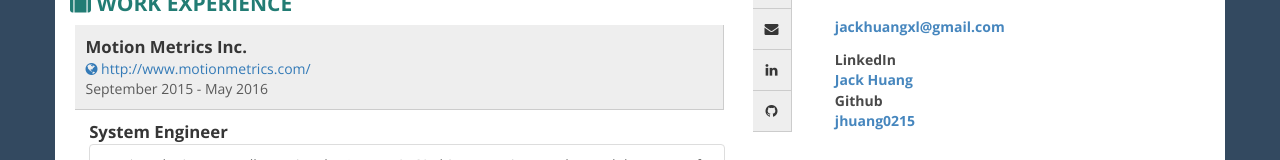
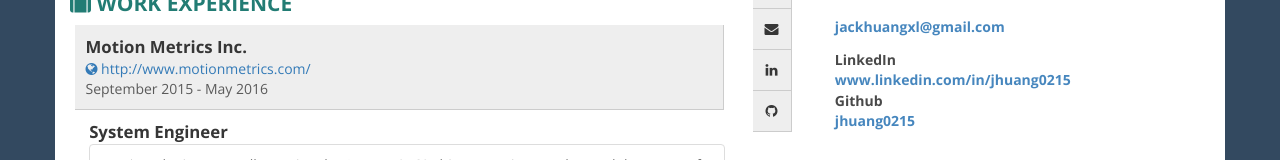
Before and after one commit to jhuang0215/webResume, a plain HTML site: page index.html in a window 1280 px wide. Shown: the part 375-535 px from the top of the page. Drawn offline with nearby package versions, Linux system fonts and the light colour scheme.

Commit message:
added linkedin address in contact section

```diff
--- a/index.html
+++ b/index.html
@@ -219,7 +219,7 @@
             <div class="title pull-right">LinkedIn</div>
             <div class="title pull-right">
               <a href="https://linkedin.com/in/jhuang0215" target="_blank">
-                Jack Huang
+                www.linkedin.com/in/jhuang0215
               </a>
             </div>
           </div>
```
